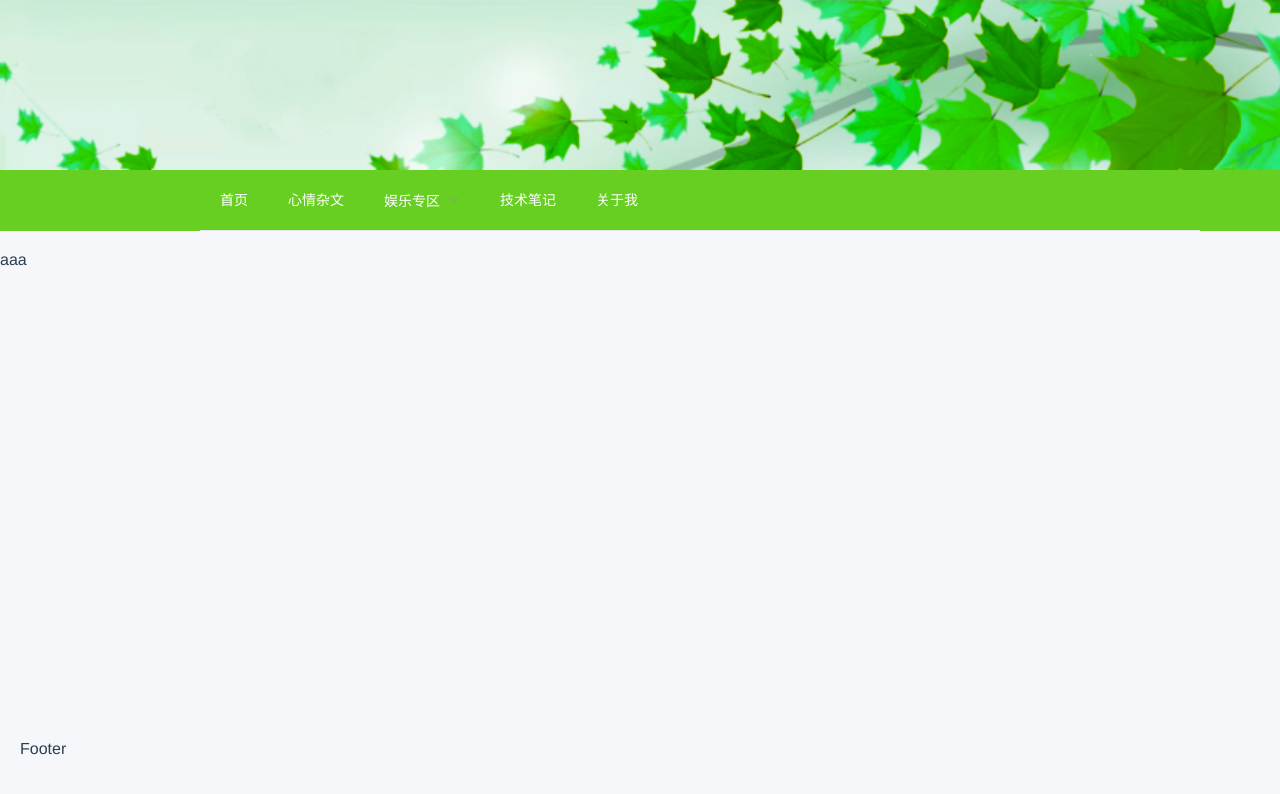
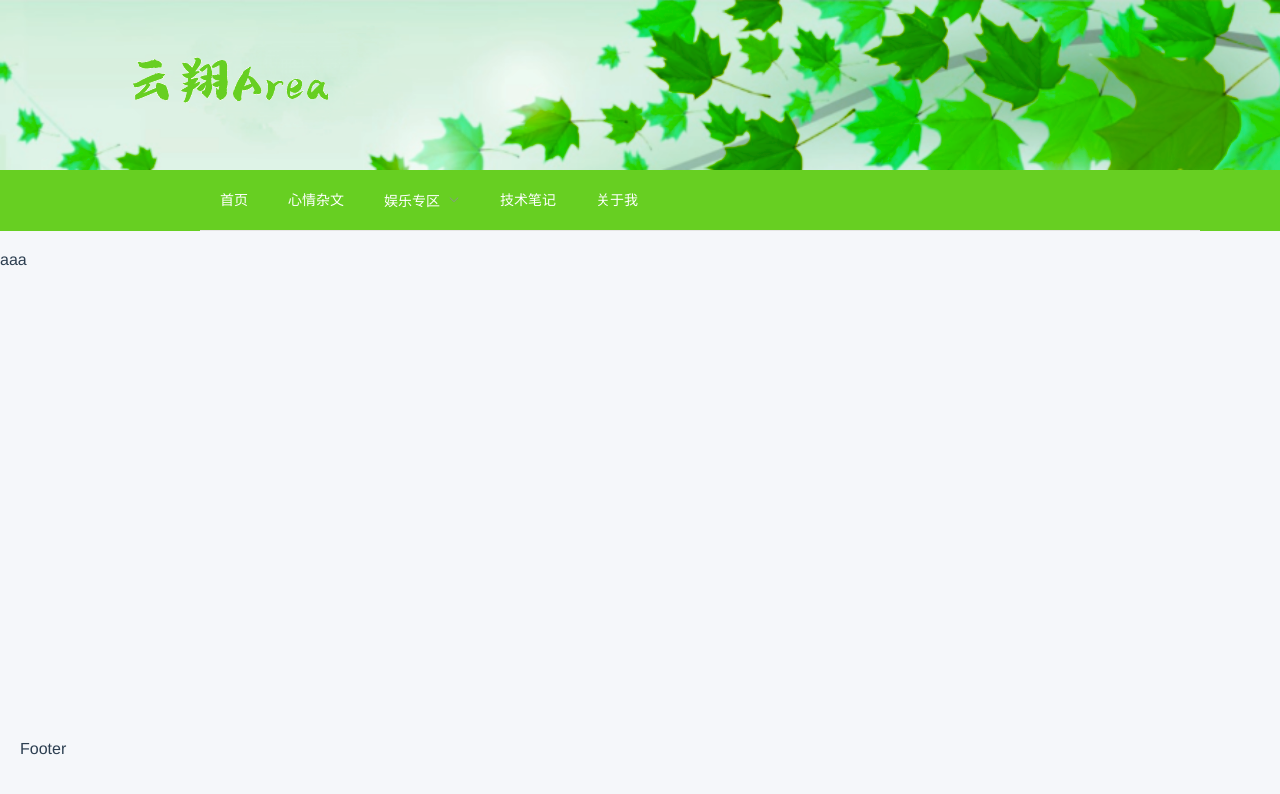
Before and after one commit to liyunxiang345/web-private-website, a Vue app: page /home in a window 1280 px wide. Shown: the top 794 px of the page. Built offline with nearby package versions, Linux system fonts and the light colour scheme.

Commit message:
头部UI

```diff
--- a/src/components/layout/HeaderNavBar.vue
+++ b/src/components/layout/HeaderNavBar.vue
@@ -1,6 +1,8 @@
 <template>
   <div class="header-wrap">
-    <div class="header-floor"></div>
+    <div class="header-floor">
+      <div class="title"></div>
+    </div>
     <nav class="navigator">
       <el-menu
         class="menu-content"
@@ -59,6 +61,16 @@ export default {
     height: 170px;
     background-image: url("~@/assets/public/header.png");
     background-size: cover;
+    position: relative;
+    .title {
+      width: 220px;
+      height: 80px;
+      position: absolute;
+      left: 120px;
+      top: 40px;
+      background-image: url("~@/assets/public/title.png");
+      background-position: -20px;
+    }
   }
   .navigator {
     height: 61px;
```
Also changed, not shown: src/assets/public/title.png (added).
